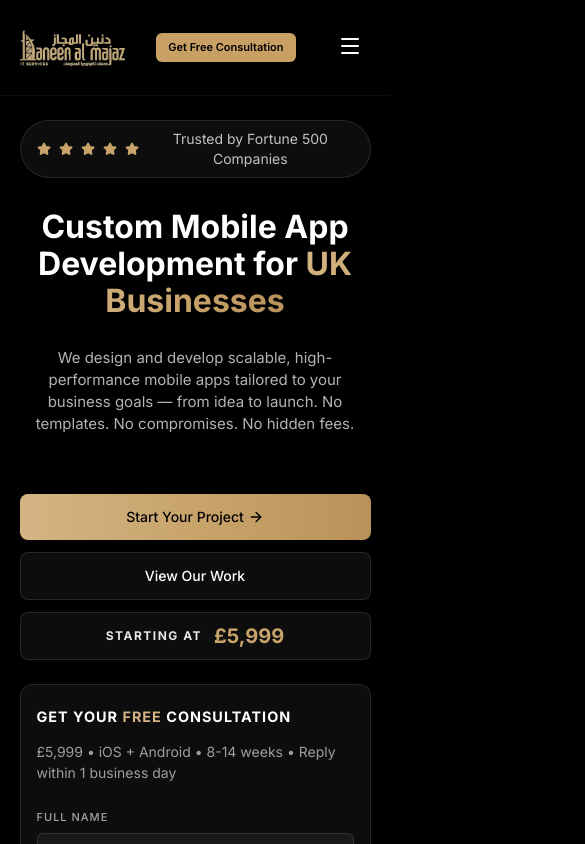
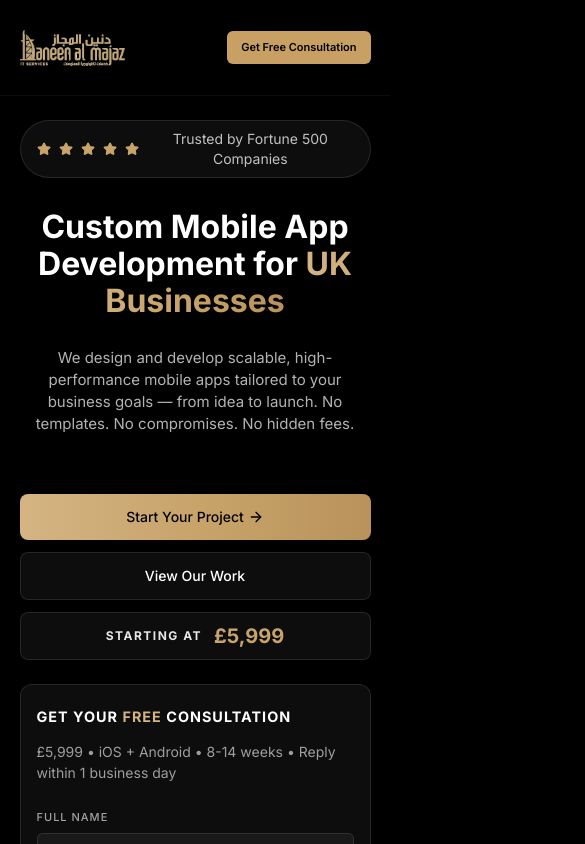
Before and after one commit to faheemnazir/landingpagedan, a React (Vite) app: page / in a window 390 px wide. Shown: the top 844 px of the page, 585 px wide, since content can reach past the window. Built offline with nearby package versions, Linux system fonts and the light colour scheme.

Commit message:
Remove mobile hamburger sidebar menu toggle entirely, showing only Logo and Get Free Consultation button on mobile

```diff
--- a/src/components/Navbar.css
+++ b/src/components/Navbar.css
@@ -106,13 +106,13 @@
     display: inline-flex;
     align-items: center;
     justify-content: center;
-    padding: 8px 14px;
+    padding: 8px 16px;
     font-size: 13px;
-    margin-right: 8px;
+    margin-right: 0;
   }
 
   .navbar-toggle {
-    display: block;
+    display: none;
   }
 }
 
@@ -128,9 +128,9 @@
     display: inline;
   }
   .navbar-btn {
-    padding: 6px 12px;
+    padding: 8px 14px;
     font-size: 11px;
-    margin-right: 4px;
+    margin-right: 0;
   }
 }
 
--- a/src/components/Navbar.jsx
+++ b/src/components/Navbar.jsx
@@ -1,21 +1,11 @@
-import React, { useState } from 'react';
-import { Menu, X } from 'lucide-react';
+import React from 'react';
 import { useLocation, useNavigate } from 'react-router-dom';
 import logoImg from '../assets/logo-transparent.png';
 import './Navbar.css';
 
 const Navbar = () => {
-  const [isOpen, setIsOpen] = useState(false);
   const location = useLocation();
   const navigate = useNavigate();
-
-  const toggleMenu = () => {
-    setIsOpen(!isOpen);
-  };
-
-  const closeMenu = () => {
-    setIsOpen(false);
-  };
 
   const handleLogoClick = (e) => {
     e.preventDefault();
@@ -50,33 +40,6 @@ const Navbar = () => {
         <span className="btn-text-desktop">Get Started</span>
         <span className="btn-text-mobile">Get Free Consultation</span>
       </a>
-
-      <button className="navbar-toggle" onClick={toggleMenu} aria-label="Toggle navigation">
-        {isOpen ? <X size={24} /> : <Menu size={24} />}
-      </button>
-
-      <div className={`navbar-mobile-overlay ${isOpen ? 'active' : ''}`} onClick={closeMenu}>
-        <div className="navbar-mobile-drawer" onClick={(e) => e.stopPropagation()}>
-          <div className="drawer-header">
-            <a href="/#" className="navbar-logo" onClick={(e) => { handleLogoClick(e); closeMenu(); }}>
-              <img src={logoImg} alt="Daneen Al Majaz" style={{ height: '44px', width: 'auto' }} />
-            </a>
-          </div>
-          <ul className="drawer-links">
-            <li><a href="/#home" onClick={closeMenu}>Home</a></li>
-            <li><a href="/#why-us" onClick={closeMenu}>Why Us</a></li>
-            <li><a href="/#services" onClick={closeMenu}>Services</a></li>
-            <li><a href="/#pricing" onClick={closeMenu}>Pricing</a></li>
-            <li><a href="/#portfolio" onClick={closeMenu}>Portfolio</a></li>
-            <li><a href="/#process" onClick={closeMenu}>Process</a></li>
-            <li><a href="/#testimonials" onClick={closeMenu}>Testimonials</a></li>
-            <li><a href="/#faq" onClick={closeMenu}>FAQ</a></li>
-          </ul>
-          <div className="drawer-footer">
-            <a href="#contact" className="btn btn-primary drawer-btn" style={{ textDecoration: 'none' }} onClick={closeMenu}>Get Free Consultation</a>
-          </div>
-        </div>
-      </div>
     </nav>
   );
 };
```
